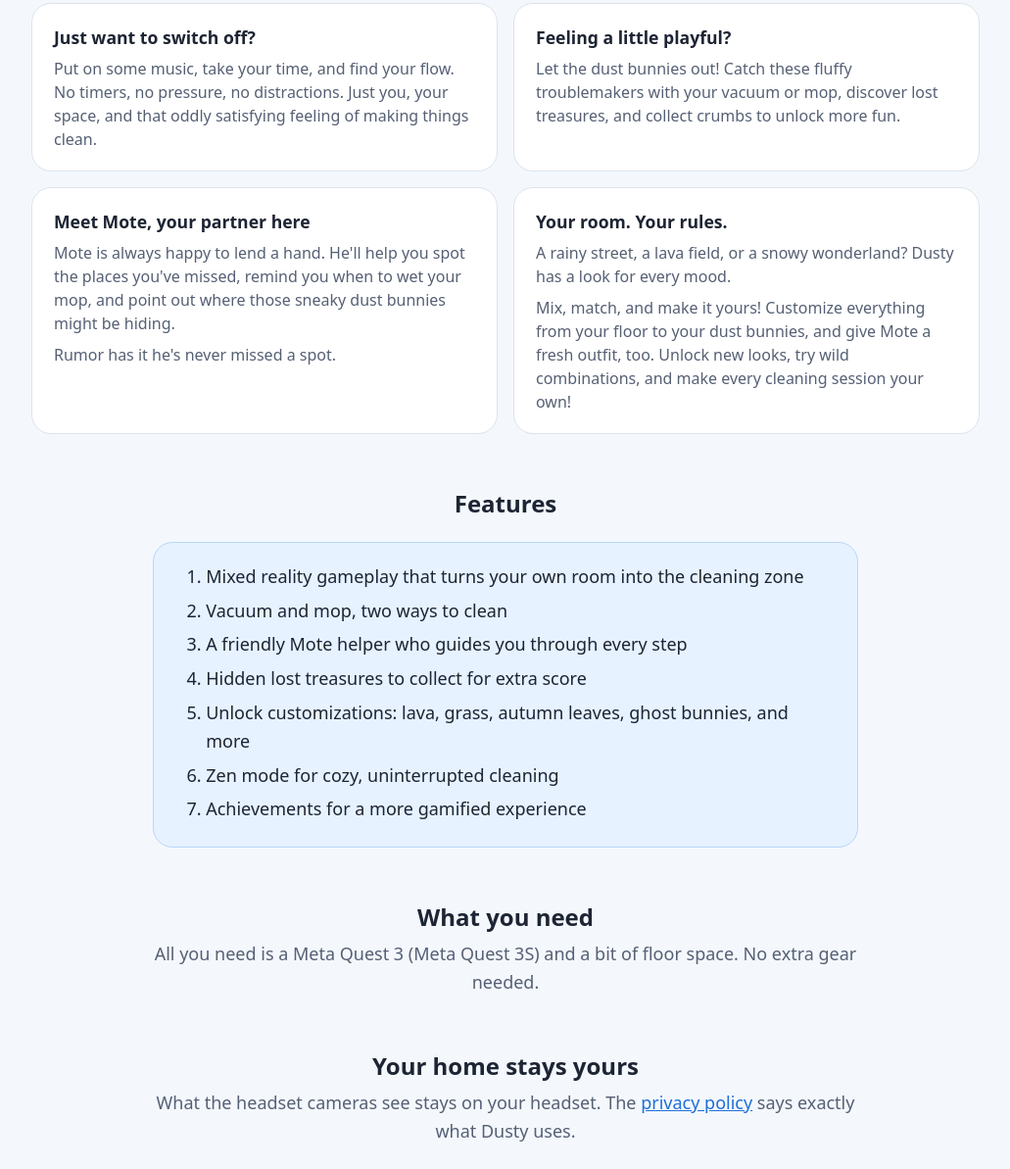
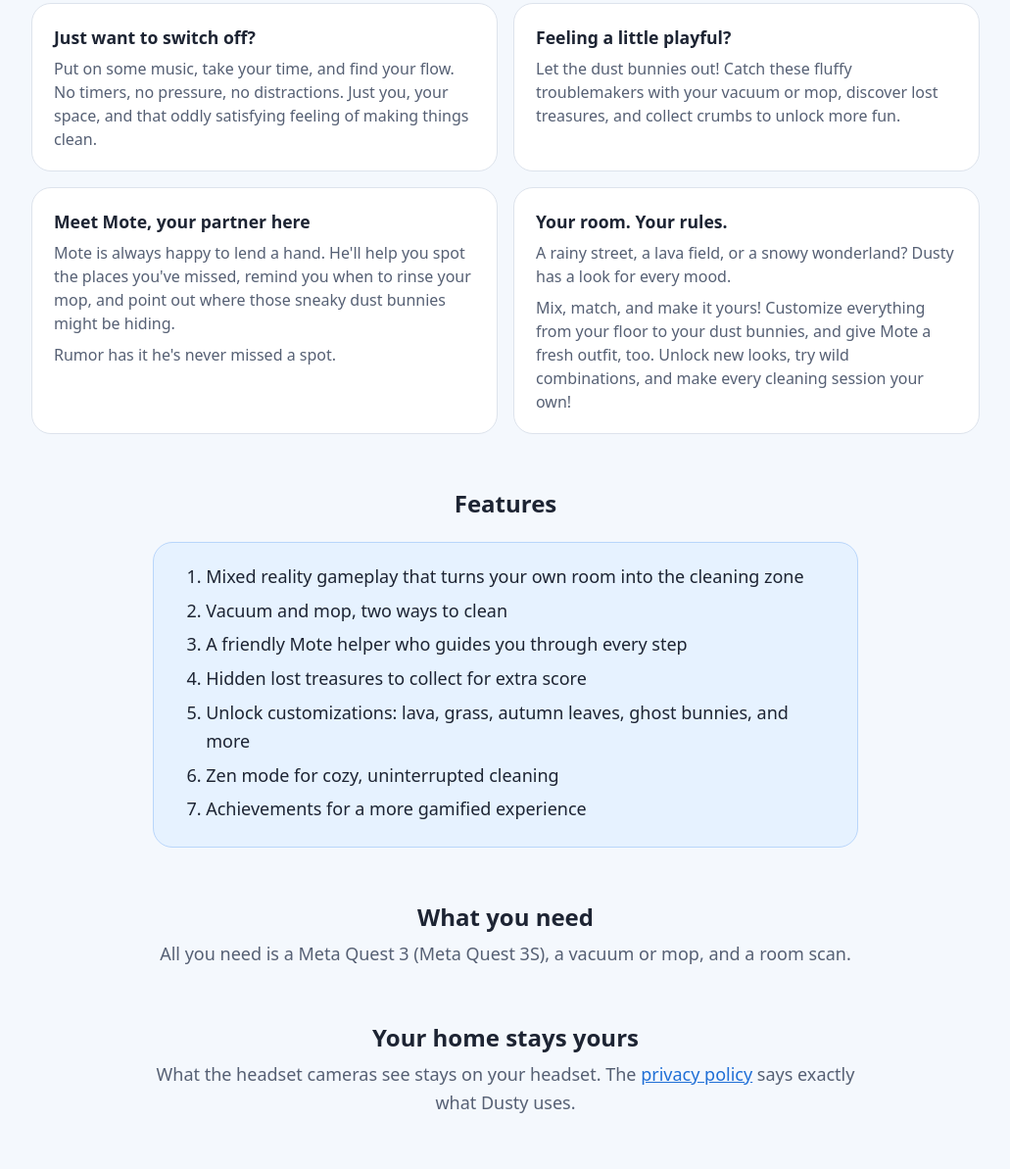
Before and after one commit to kvanonavk/dusty, a plain HTML site: page index.html in a window 1280 px wide. Shown: the part 1063-2256 px from the top of the page at 98% size, without its empty margins (124-1155 px from the left). Drawn offline with Linux system fonts and the light colour scheme.

Commit message:
Revised description

```diff
--- a/index.html
+++ b/index.html
@@ -163,7 +163,7 @@
   <li>
     <h3>Meet Mote, your partner here</h3>
     <p>Mote is always happy to lend a hand. He'll help you spot the places you've missed, remind
-      you when to wet your mop, and point out where those sneaky dust bunnies might be hiding.</p>
+      you when to rinse your mop, and point out where those sneaky dust bunnies might be hiding.</p>
     <p>Rumor has it he's never missed a spot.</p>
   </li>
   <li>
@@ -189,8 +189,8 @@
 </div>
 
 <h2>What you need</h2>
-<p class="sub">All you need is a Meta Quest 3 (Meta Quest 3S) and a bit of floor space. No extra
-  gear needed.</p>
+<p class="sub">All you need is a Meta Quest 3 (Meta Quest 3S), a vacuum or mop, and a room
+  scan.</p>
 
 <h2>Your home stays yours</h2>
 <p class="sub">What the headset cameras see stays on your headset. The
```
